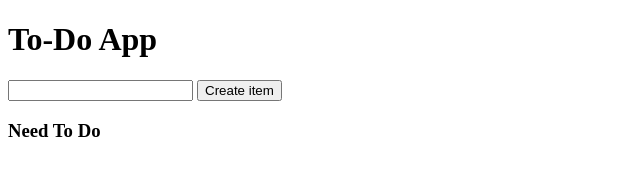
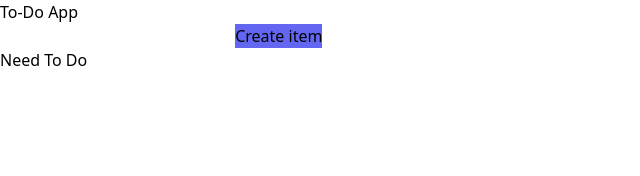
Before and after one commit to vyrishkis/toDooApp, a website: page public/index.html in a window 1280 px wide. Shown: the whole page, without its empty margins (0-640 px from the left). Drawn offline with Linux system fonts and the light colour scheme.

Commit message:
full setup of tilewind

```diff
--- a/public/back.js
+++ b/public/back.js
@@ -9,7 +9,7 @@ ourForm.addEventListener("submit",(e)=>{
 
 function createItem(x){
 
- let ourHTML = `<li> ${x} <button>Delete</button></li>`
+ let ourHTML = `<li> ${x} <button class="bg-indigo-500">Delete</button></li>`
 
  ourList.insertAdjacentHTML("beforeend",ourHTML)
 
--- a/public/index.html
+++ b/public/index.html
@@ -5,6 +5,7 @@
     <meta http-equiv="X-UA-Compatible" content="IE=edge">
     <meta name="viewport" content="width=device-width, initial-scale=1.0">
     <title>Document</title>
+    <link rel="stylesheet" href="styles.css">
 </head>
 <body>
 
@@ -12,7 +13,7 @@
     <h1>To-Do App</h1>
 <form id="ourForm">
   <input id="ourField" type="text" autocomplete="off">
-    <button>Create item</button>
+    <button class="bg-indigo-500" >Create item</button>
 </form>
 
 <h3> Need To Do</h3>
--- /dev/null
+++ b/src/styles.css
@@ -0,0 +1,3 @@
+@tailwind base;
+@tailwind components;
+@tailwind utilities;
--- a/tailwind.config.js
+++ b/tailwind.config.js
@@ -1,5 +1,11 @@
 module.exports = {
-  content: [],
+  content: [
+
+    "./public/index.html",
+    './pages/**/*.{html,js}'
+
+
+],
   theme: {
     extend: {},
   },
```
Also changed, not shown: package.json (+18 -0 lines), public/styles.css (added), 1 other file.
